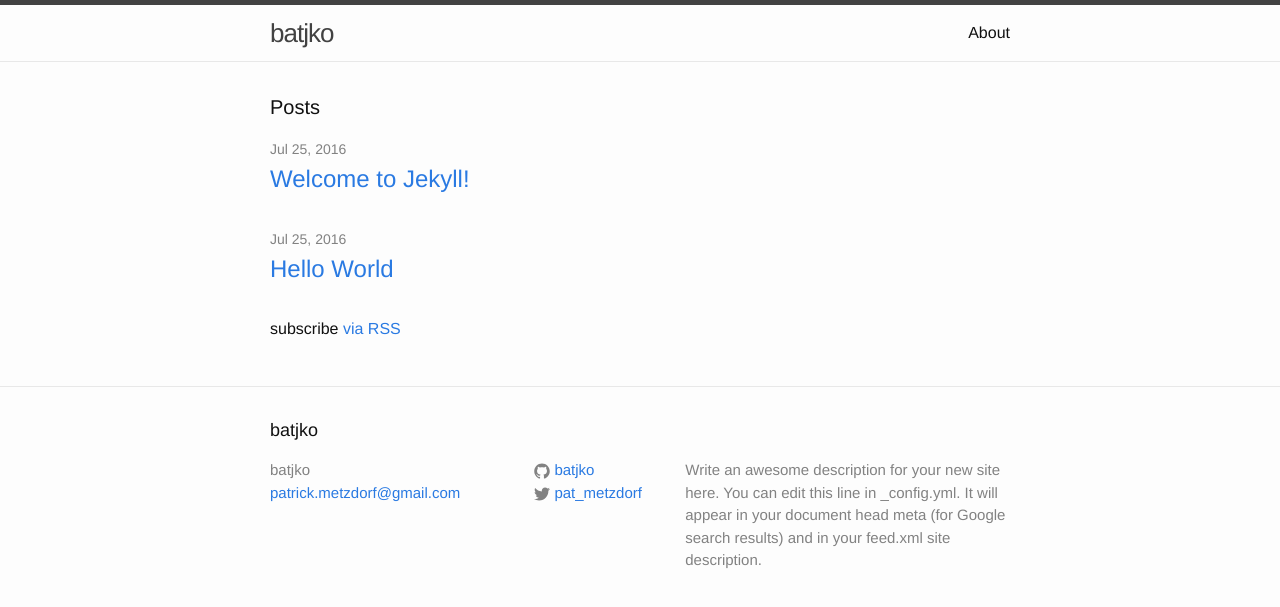
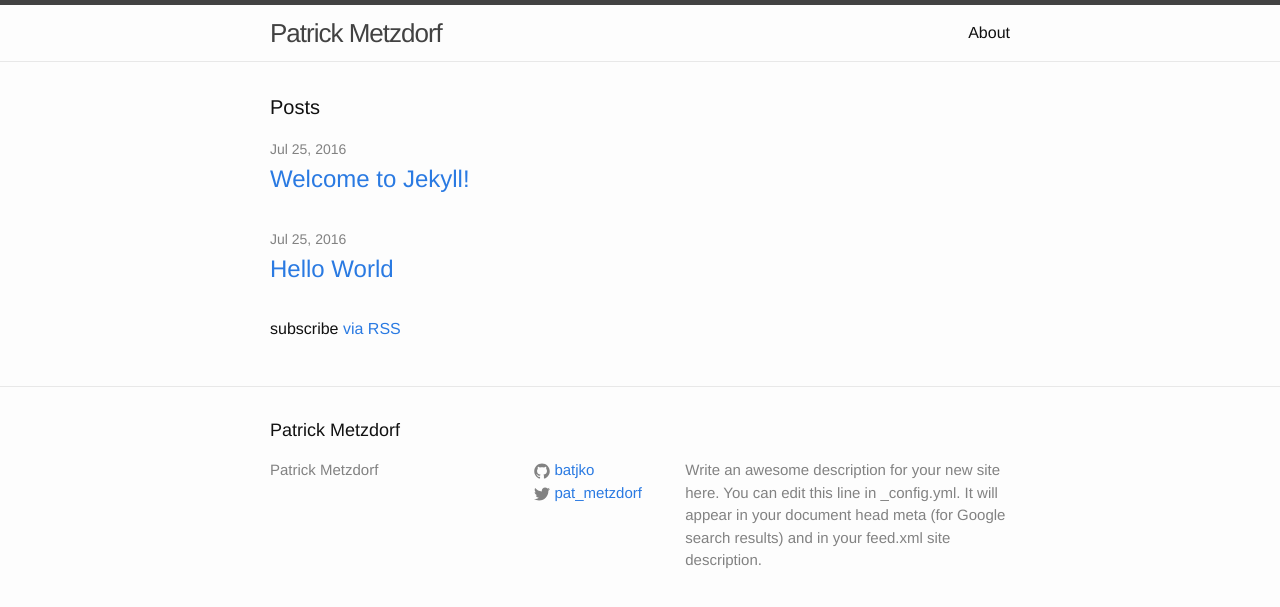
Before and after one commit to batjko/batjko.github.io, a Jekyll site: the page built from index.html, in a window 1280 px wide. Shown: the top 607 px of the page. Built offline with Jekyll 4.4.1, drawn with Linux system fonts in a browser that asks for light colours.

Commit message:
update meta data

```diff
--- a/_config.yml
+++ b/_config.yml
@@ -6,8 +6,8 @@
 # 'jekyll serve'. If you change this file, please restart the server process.
 
 # Site settings
-title: batjko
-email: patrick.metzdorf@gmail.com
+title: Patrick Metzdorf
+# email: patrick.metzdorf@gmail.com
 description: > # this means to ignore newlines until "baseurl:"
   Write an awesome description for your new site here. You can edit this
   line in _config.yml. It will appear in your document head meta (for
```
